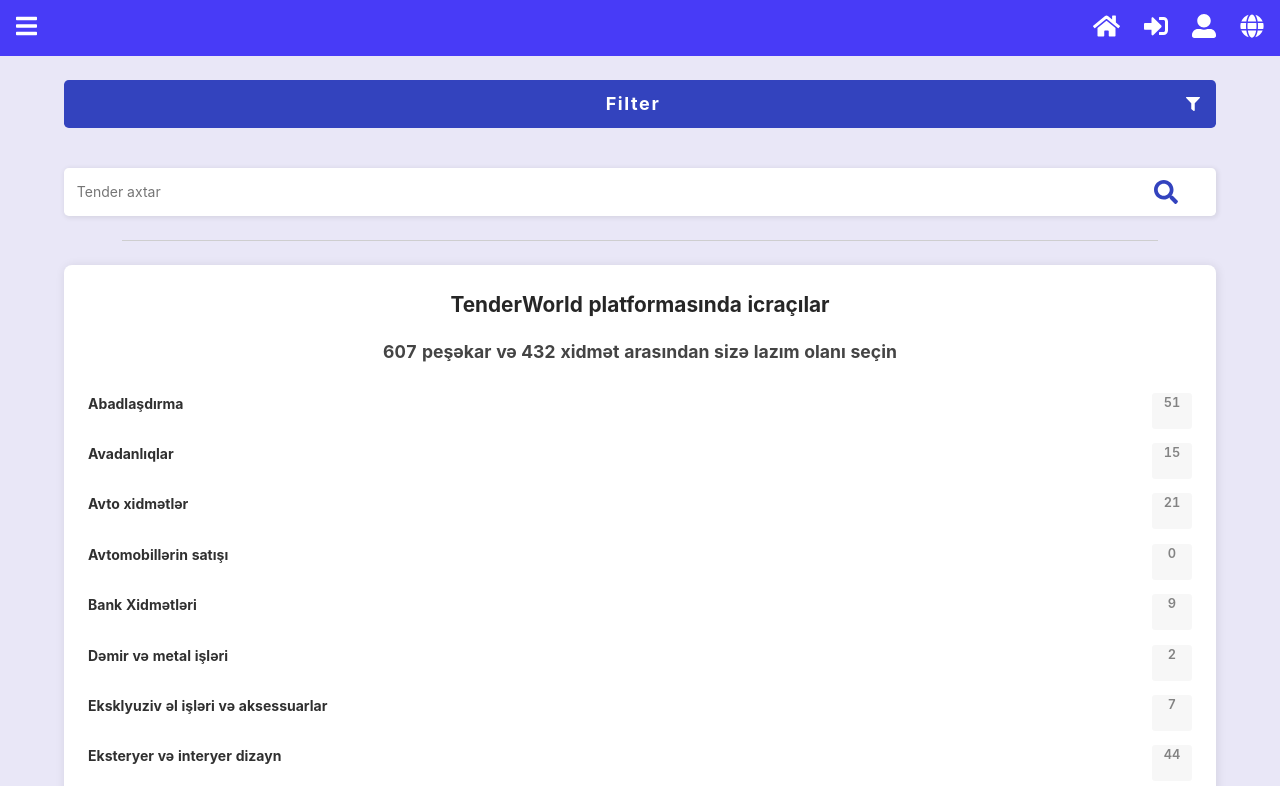
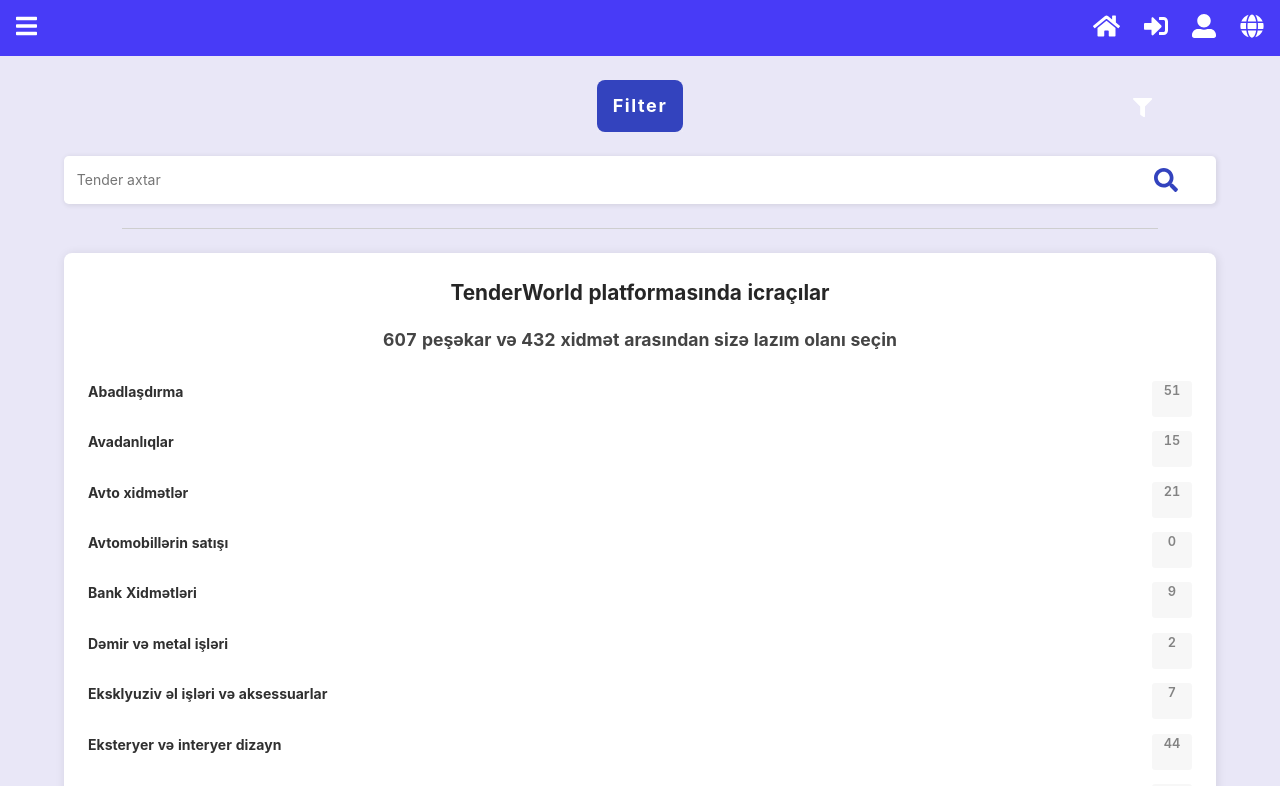
Before and after one commit to farhadamrah/tender, a React (Create React App) app: page /companies in a window 1280 px wide. Shown: the top 786 px of the page. Built offline with nearby package versions, Linux system fonts and the light colour scheme; the HTML template or start-up script is replaced by a standard one.

Commit message:
version 1

```diff
--- a/src/Components/Main/Filter/Filter.js
+++ b/src/Components/Main/Filter/Filter.js
@@ -3,35 +3,46 @@
 import { faFilter } from '@fortawesome/free-solid-svg-icons';
 import { FontAwesomeIcon } from '@fortawesome/react-fontawesome';
 import './Filter.scss';
+import { Collapse } from 'antd';
 
 const Filter = () => {
   const [clickFilter, setClickFilter] = useState(false);
 
-  const handleFilter = () => {
-    setClickFilter(!clickFilter);
-  };
+  const { Panel } = Collapse;
+
+  // const handleFilter = () => {
+  //   setClickFilter(!clickFilter);
+  // };
   return (
     <>
-      <section className='filter-section'>
-        <div className='filter-section--header' onClick={handleFilter}>
+      {/* <section className='filter-section'> */}
+      {/* <div className='filter-section--header' onClick={handleFilter}>
           <span className='header__title'>{'Filter'}</span>
           <div className='header__icon'>
             <FontAwesomeIcon icon={faFilter} />
           </div>
-        </div>
-        <div
+        </div> */}
+
+      <Collapse accordion>
+        <FontAwesomeIcon icon={faFilter} />
+        <Panel header={`Filter`} key='1'>
+          <DropDown />
+          <DropDown />
+          <DropDown />
+          <DropDown />
+        </Panel>
+      </Collapse>
+
+      {/* <div
           className={
             !clickFilter
               ? 'filter-section__filters'
               : 'filter-section__filters active'
           }
         >
-          <DropDown />
-          <DropDown />
-          <DropDown />
-          <DropDown />
-        </div>
-      </section>
+
+        </div> */}
+      {/* </section> */}
     </>
   );
 };
--- a/src/Components/Main/Filter/Filter.scss
+++ b/src/Components/Main/Filter/Filter.scss
@@ -1,45 +1,49 @@
-.filter-section {
-  width: 100%;
+.ant-collapse {
+  margin-top: 5rem;
   margin-bottom: 1.5rem;
+  border: none;
 
-  .filter-section--header {
+  .ant-collapse-header {
+    color: white !important;
     width: 100%;
-    height: 2rem;
     background: #3343be;
-    color: white;
-    margin-top: 5rem;
-    display: flex;
-    align-items: center;
-    justify-content: space-between;
-    padding: 1.5rem 1rem;
-    border-radius: 0.3rem;
-    margin-bottom: 1rem;
-
-    .header__title {
-      margin-left: auto;
-      margin-right: auto;
-      font-size: large;
-      font-weight: bold;
-      letter-spacing: 0.1rem;
-    }
+    text-align: center;
+    font-size: large;
+    font-weight: bold;
+    letter-spacing: 0.1rem;
+    border-radius: 0.5rem !important;
+    position: relative;
   }
 
-  .filter-section__filters {
+  .fa-filter {
     position: absolute;
-    top: -100%;
-    transition: all 0.5s linear;
-    opacity: 0;
-    width: 100%;
+    right: 10%;
+    margin-top: 1.1rem;
+    font-size: 1.2rem;
+    color: white;
+    z-index: 2;
   }
 
-  .filter-section__filters.active {
-    position: relative;
-    top: 0;
-    transition: all 0.5s linear;
-    opacity: 1;
+  .ant-collapse-arrow {
+    display: none !important;
+  }
+
+  .ant-collapse-item {
+    background-color: #e9e7f7;
+    border: none !important;
+  }
+
+  .ant-collapse-content-box {
+    display: flex;
+    flex-direction: column;
     width: 100%;
+    padding: 0;
+    padding-top: 1rem;
+  }
+
+  .ant-collapse-content {
+    background-color: none;
+    width: 100%;
+    background-color: #e9e7f7;
   }
 }
-.filter-section :hover {
-  cursor: pointer;
-}
```
